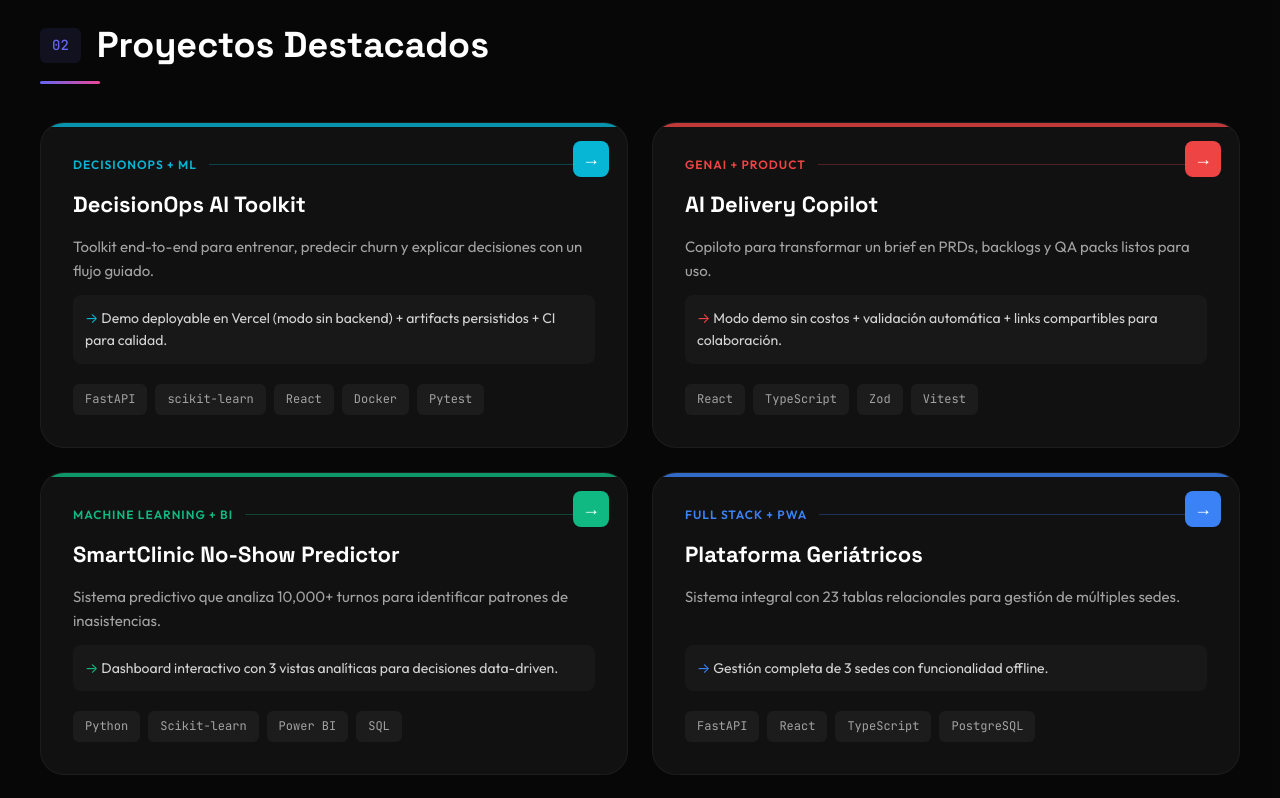
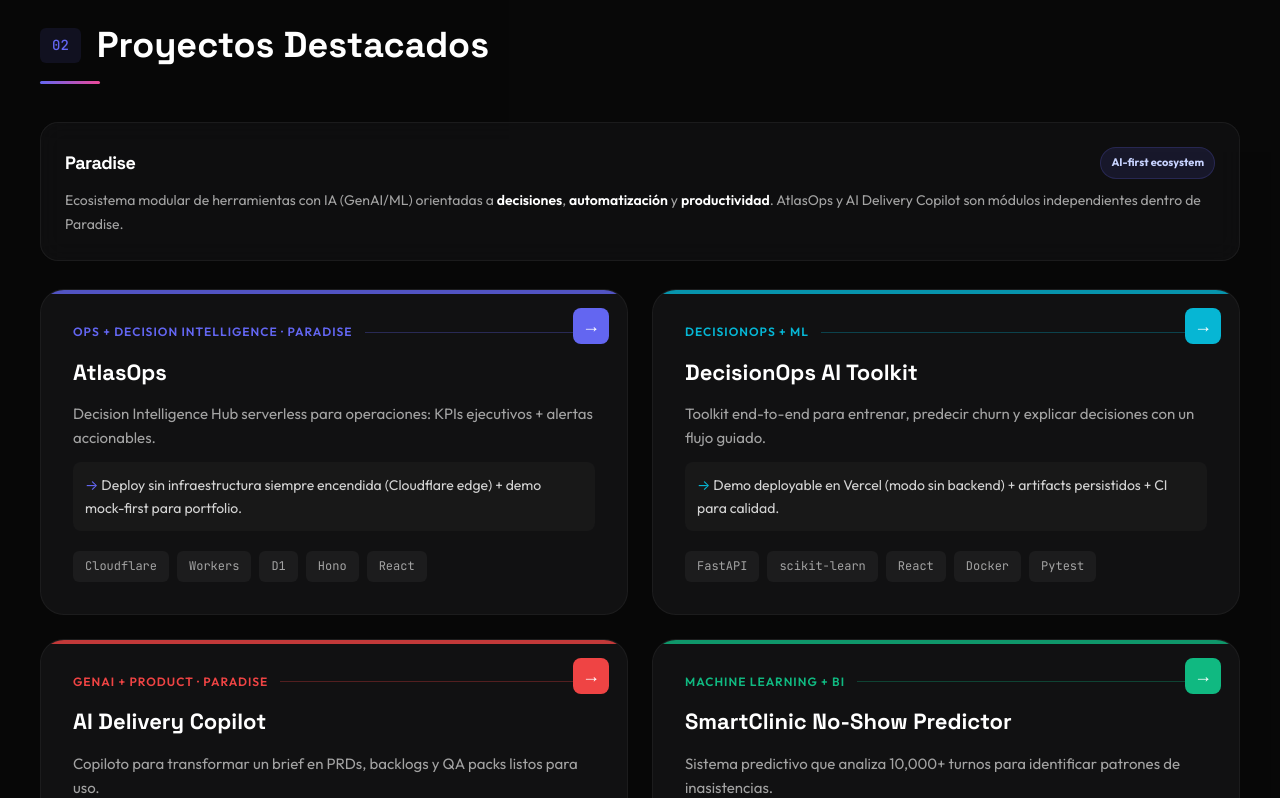
Before and after one commit to Agus-Delgado/Portfolio, a React (Vite) app: page / in a window 1280 px wide. Shown: the part 1660-2458 px from the top of the page. Built offline with nearby package versions, Linux system fonts and the light colour scheme.

Commit message:
Actualizacion del Portfolio

```diff
--- a/src/App.jsx
+++ b/src/App.jsx
@@ -1,6 +1,17 @@
 import React, { useEffect, useState } from 'react';
 
 const PROJECT_DETAILS = {
+  'AtlasOps': {
+    resumen: 'Módulo del ecosistema Paradise orientado a Decision Intelligence para operaciones (e-commerce/retail/logística). Plataforma serverless con métricas ejecutivas y alertas operativas, diseñada para deploy sin infraestructura siempre encendida en Cloudflare (Pages/Workers/D1).',
+    caracteristicas: [
+      'Overview con KPIs ejecutivos (GMV, Net Revenue, Orders, Refund Rate, Delivery SLA) y comparativas (DoD / 7d avg).',
+      'Alertas operativas con filtros por severidad y estado para reducir ruido y priorizar incidentes.',
+      'Mock-first: datos seed para demo instantánea y desarrollo local sin dependencias externas.',
+      'Monorepo con tipos/esquemas compartidos entre frontend y backend.',
+      'Stack Cloudflare-only para costos cero en MVP (sin servidores siempre encendidos).'
+    ],
+    stack: 'Cloudflare Pages, Workers, D1 (SQLite), Hono, TypeScript, React (Vite).'
+  },
   'SmartClinic No-Show Predictor': {
     resumen: 'Proyecto de Machine Learning + BI para predecir probabilidad de no-show (inasistencia) en turnos médicos con datos sintéticos y visualización en Power BI.',
     objetivo: [
@@ -297,7 +308,29 @@ export default function Portfolio() {
           <h2 style={styles.sectionTitle} className="section-title">
             <span style={styles.sectionNumber}>02</span>Proyectos Destacados
           </h2>
+
+          <div style={styles.paradiseBox} className="paradise-box">
+            <div style={styles.paradiseHeader}>
+              <span style={styles.paradiseTitle}>Paradise</span>
+              <span style={styles.paradiseBadge}>AI-first ecosystem</span>
+            </div>
+            <p style={styles.paradiseText}>
+              Ecosistema modular de herramientas con IA (GenAI/ML) orientadas a <strong>decisiones</strong>, <strong>automatización</strong> y <strong>productividad</strong>. AtlasOps y AI Delivery Copilot son módulos independientes dentro de Paradise.
+            </p>
+          </div>
+
           <div style={styles.projectsGrid} className="projects-grid">
+
+            <ProjectCard
+              title="AtlasOps"
+              category="Ops + Decision Intelligence · Paradise"
+              tags={['Cloudflare', 'Workers', 'D1', 'Hono', 'React']}
+              context="Decision Intelligence Hub serverless para operaciones: KPIs ejecutivos + alertas accionables."
+              impact="Deploy sin infraestructura siempre encendida (Cloudflare edge) + demo mock-first para portfolio."
+              color="#6366f1"
+              setCursorVariant={setCursorVariant}
+              onOpenDetails={openProjectDetails}
+            />
 
             <ProjectCard
               title="DecisionOps AI Toolkit"
@@ -312,7 +345,7 @@ export default function Portfolio() {
 
             <ProjectCard
               title="AI Delivery Copilot"
-              category="GenAI + Product"
+              category="GenAI + Product · Paradise"
               tags={['React', 'TypeScript', 'Zod', 'Vitest']}
               context="Copiloto para transformar un brief en PRDs, backlogs y QA packs listos para uso."
               impact="Modo demo sin costos + validación automática + links compartibles para colaboración."
@@ -960,6 +993,11 @@ const styles = {
   statNumber: { display: 'block', fontFamily: "'Space Grotesk', sans-serif", fontSize: '42px', fontWeight: '800', marginBottom: '4px' },
   statLabel: { fontSize: '13px', color: '#737373', textTransform: 'uppercase', letterSpacing: '1px' },
   projectsGrid: { display: 'grid', gridTemplateColumns: 'repeat(2, 1fr)', gap: '24px' },
+  paradiseBox: { padding: '24px', backgroundColor: 'rgba(20, 20, 22, 0.55)', borderRadius: '18px', border: '1px solid rgba(255,255,255,0.06)', marginBottom: '28px', backdropFilter: 'blur(12px)' },
+  paradiseHeader: { display: 'flex', alignItems: 'center', justifyContent: 'space-between', gap: '12px', marginBottom: '10px' },
+  paradiseTitle: { fontFamily: "'Space Grotesk', sans-serif", fontSize: '18px', fontWeight: '800', letterSpacing: '-0.5px', color: '#ffffff' },
+  paradiseBadge: { fontSize: '11px', fontWeight: '700', color: '#c7d2fe', padding: '6px 10px', backgroundColor: 'rgba(99, 102, 241, 0.12)', borderRadius: '999px', border: '1px solid rgba(99, 102, 241, 0.2)', whiteSpace: 'nowrap' },
+  paradiseText: { fontSize: '14px', color: '#a3a3a3', lineHeight: '1.7', margin: 0 },
   icon: { width: '16px', height: '16px' },
   section: { padding: '120px 32px', position: 'relative', zIndex: 2 },
   sectionAlt: { backgroundColor: 'rgba(255,255,255,0.01)' },
```
